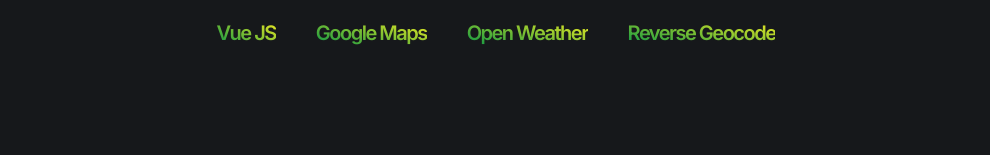
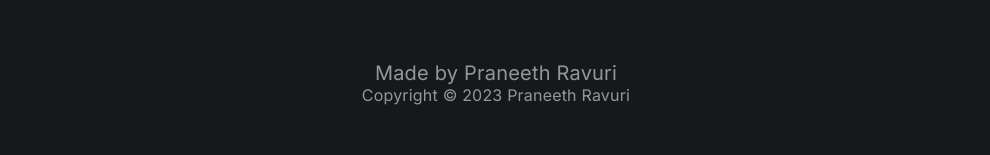
Before and after one commit to praneethravuri/Weatherly, a Vue app: page / in a window 1280 px wide. Shown: the part 492-647 px from the top of the page, without its empty margins (144-1134 px from the left). Built offline with nearby package versions, Linux system fonts and the light colour scheme; no server answers.

Commit message:
Copyright section

```diff
--- a/src/App.vue
+++ b/src/App.vue
@@ -8,9 +8,6 @@
   <div class="console">
     <Console :lat="center.lat" :lng="center.lng" @update-center="updateCenter" id="console" />
   </div>
-
-  <p>Lorem ipsum dolor, sit amet consectetur adipisicing elit. Ipsam, excepturi.</p>
-
 </template>
 
 <script>
--- a/src/components/About.vue
+++ b/src/components/About.vue
@@ -18,6 +18,11 @@
             <div class="tags-wrapper">
                 <p v-for="tag in tags" :key="tag">{{ tag }}</p>
             </div>
+        </div>
+
+        <div class="linkedin-link">
+            <p>Made by <a href="https://www.linkedin.com/in/praneeth-ravuri2500/" target="_blank">Praneeth Ravuri</a></p>
+            <p class="copyright">Copyright © 2023 Praneeth Ravuri</p>
         </div>
     </div>
 </template>
@@ -104,4 +109,12 @@
     -webkit-background-clip: text;
     -webkit-text-fill-color: transparent;
 }
+
+.linkedin-link{
+    margin-top: 50px;
+
+    .copyright{
+        font-size: 1rem;
+    }
+}
 </style>
```
